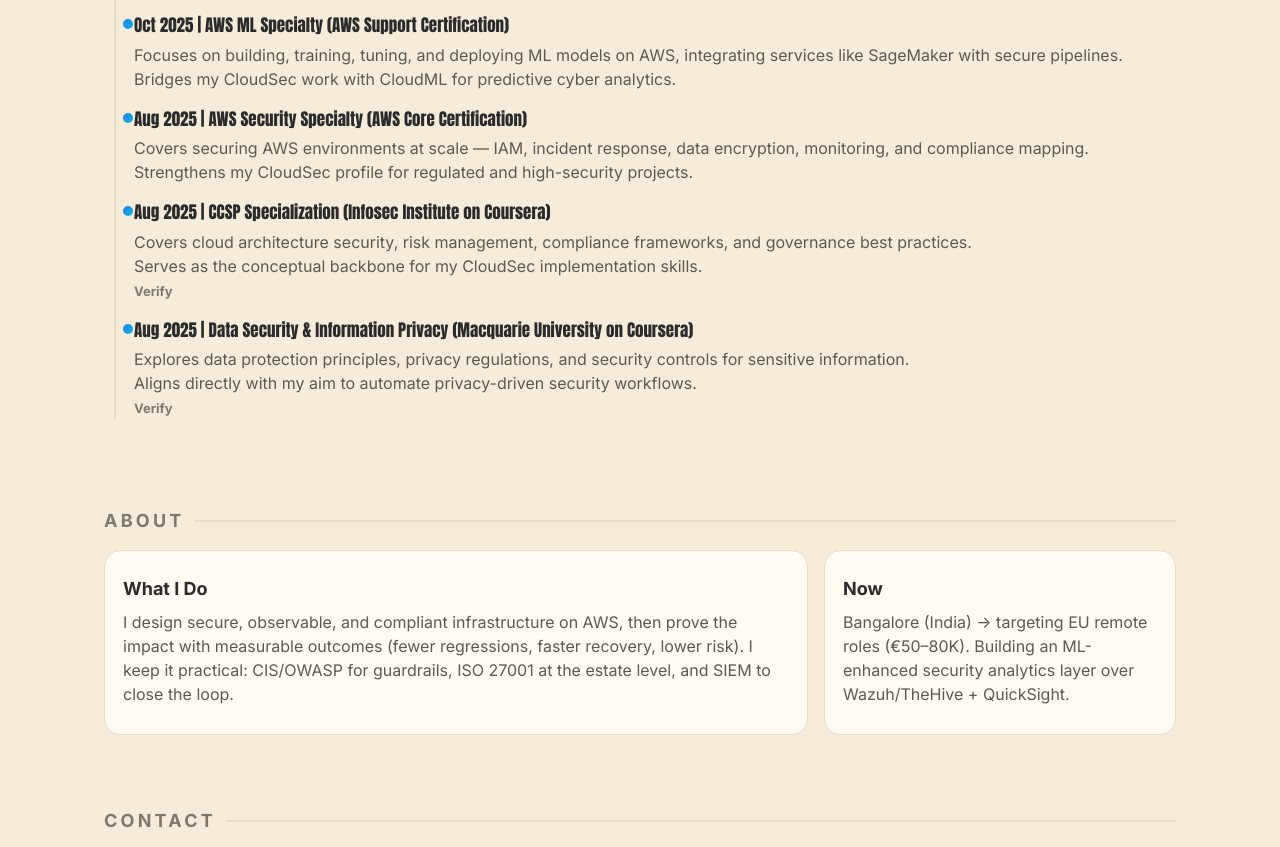
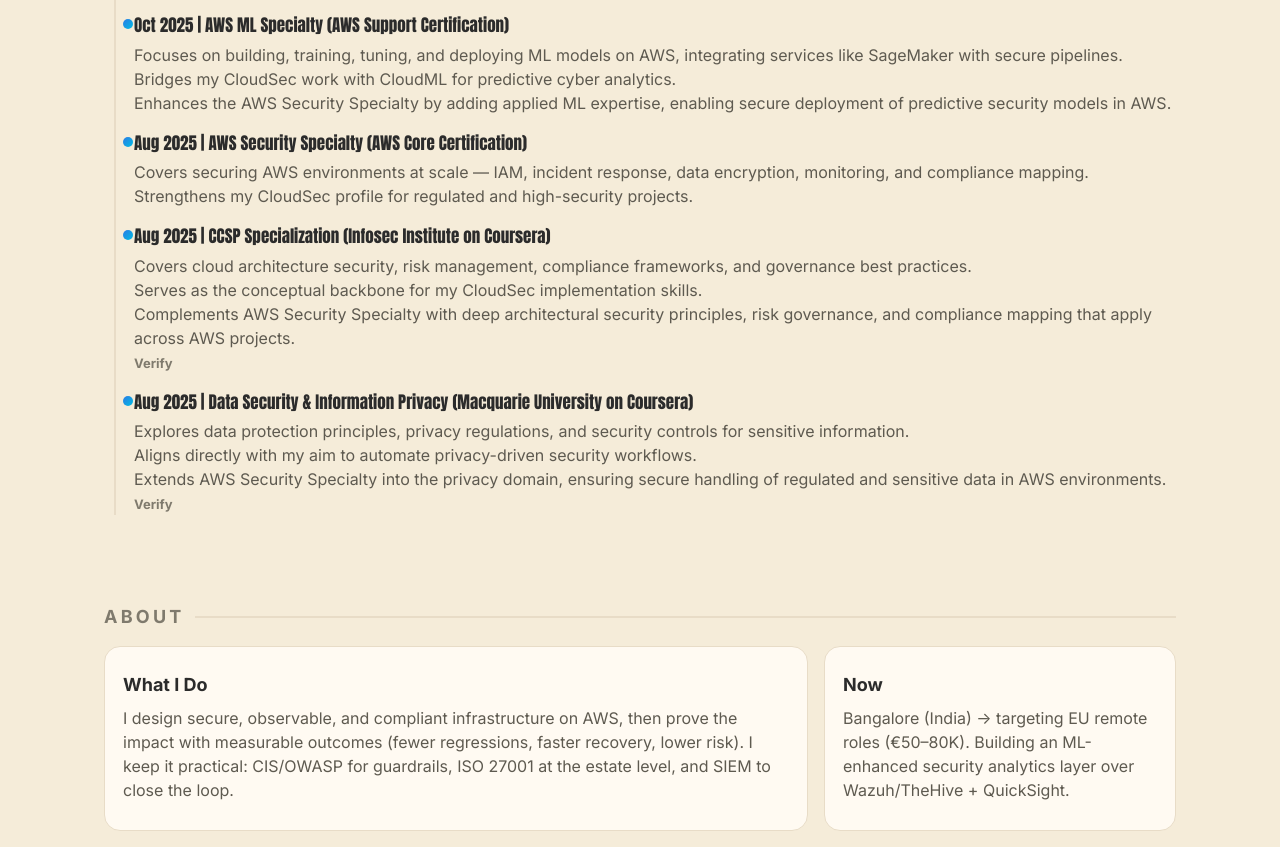
Before and after one commit to anandb1980/portfolio, a plain HTML site: page index.html in a window 1280 px wide. Shown: the part 1170-2017 px from the top of the page. Drawn offline with Linux system fonts and the light colour scheme.

Commit message:
Update index.html

```diff
--- a/index.html
+++ b/index.html
@@ -237,25 +237,28 @@
       <div class="timeline">
         <div class="tl-item">
             <h4>Nov 2025 | Machine Learning Specialization (DeepLearning.ai on Coursera)</h4>
-            <p>Classic ML foundations — supervised, unsupervised, and deep learning — with emphasis on model evaluation and deployment. Gives me the applied ML depth to complement AWS-native ML tooling.</p>
-          </div>
+            <p>Classic ML foundations — supervised, unsupervised, and deep learning — with emphasis on model evaluation and deployment. <br />Gives me the applied ML depth to complement AWS-native ML tooling.</p>
+        </div>
         <div class="tl-item">
           <h4>Oct 2025 | AWS ML Specialty (AWS Support Certification)</h4>
           <p>Focuses on building, training, tuning, and deploying ML models on AWS, integrating services like SageMaker with secure pipelines. Bridges my CloudSec work with CloudML for predictive cyber analytics.</p>
+          <p>Enhances the AWS Security Specialty by adding applied ML expertise, enabling secure deployment of predictive security models in AWS.</p>
         </div>
         <div class="tl-item">
             <h4>Aug 2025 | AWS Security Specialty (AWS Core Certification)</h4>
             <p>Covers securing AWS environments at scale — IAM, incident response, data encryption, monitoring, and compliance mapping. <br />Strengthens my CloudSec profile for regulated and high-security projects.</p>
-          </div>
+        </div>
         <div class="tl-item">
           <h4>Aug 2025 | CCSP Specialization (Infosec Institute on Coursera)</h4>
           <p>Covers cloud architecture security, risk management, compliance frameworks, and governance best practices. <br />Serves as the conceptual backbone for my CloudSec implementation skills.</p>
+          <p>Complements AWS Security Specialty with deep architectural security principles, risk governance, and compliance mapping that apply across AWS projects.</p>
           <a class="cta2" href="https://coursera.org/verify/specialization/E4LCSA5M6CXR" target="_blank" rel="noopener">Verify</a>
         </div>
         <div class="tl-item">
           <h4>Aug 2025 | Data Security & Information Privacy (Macquarie University on Coursera)</h4>
           <p>Explores data protection principles, privacy regulations, and security controls for sensitive information. <br />Aligns directly with my aim to automate privacy-driven security workflows.</p>
-            <a class="cta2" href="https://coursera.org/verify/0M2OR15F6990" target="_blank" rel="noopener">Verify</a>
+          <p>Extends AWS Security Specialty into the privacy domain, ensuring secure handling of regulated and sensitive data in AWS environments.</p>
+          <a class="cta2" href="https://coursera.org/verify/0M2OR15F6990" target="_blank" rel="noopener">Verify</a>
         </div>
       </div>
     </section>
```
